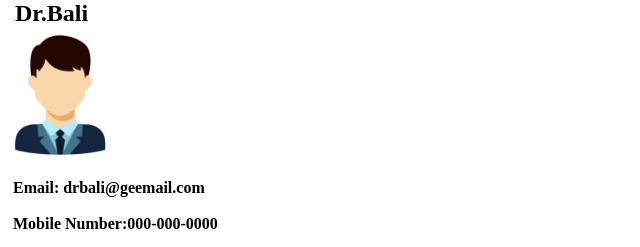
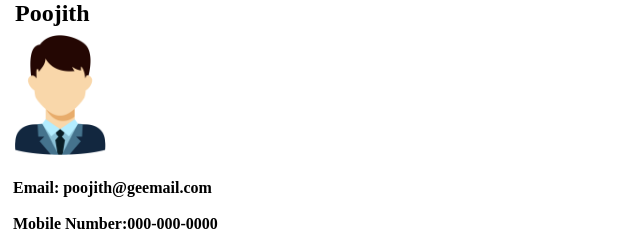
Before and after one commit to poojithmeduri/WT_assignment, a plain HTML site: page WT Assignments/Resume/index.html in a window 1280 px wide. Shown: the top 247 px of the page, 0-640 px from the left. Drawn offline with Linux system fonts and the light colour scheme.

Commit message:
Update index.html

```diff
--- a/WT Assignments/Resume/index.html
+++ b/WT Assignments/Resume/index.html
@@ -10,9 +10,9 @@
 
 <body>
   <div class="image">
-    <h2>Dr.Bali</h2>
+    <h2>Poojith</h2>
    <img src="manimg.png" alt="" class="image-container">
-   <h4 id="change">Email: drbali@geemail.com</h4> <br>
+   <h4 id="change">Email: poojith@geemail.com</h4> <br>
    <h4>Mobile Number:000-000-0000</h4>
    </div> <br>
    <hr>
```
